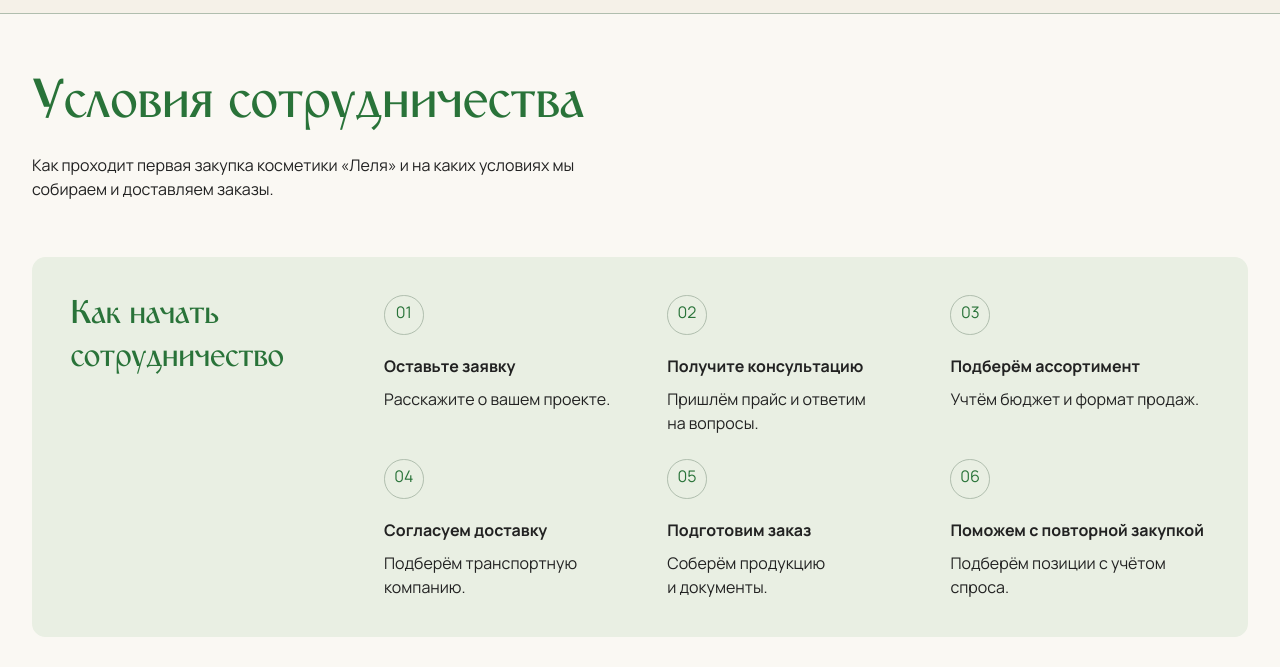
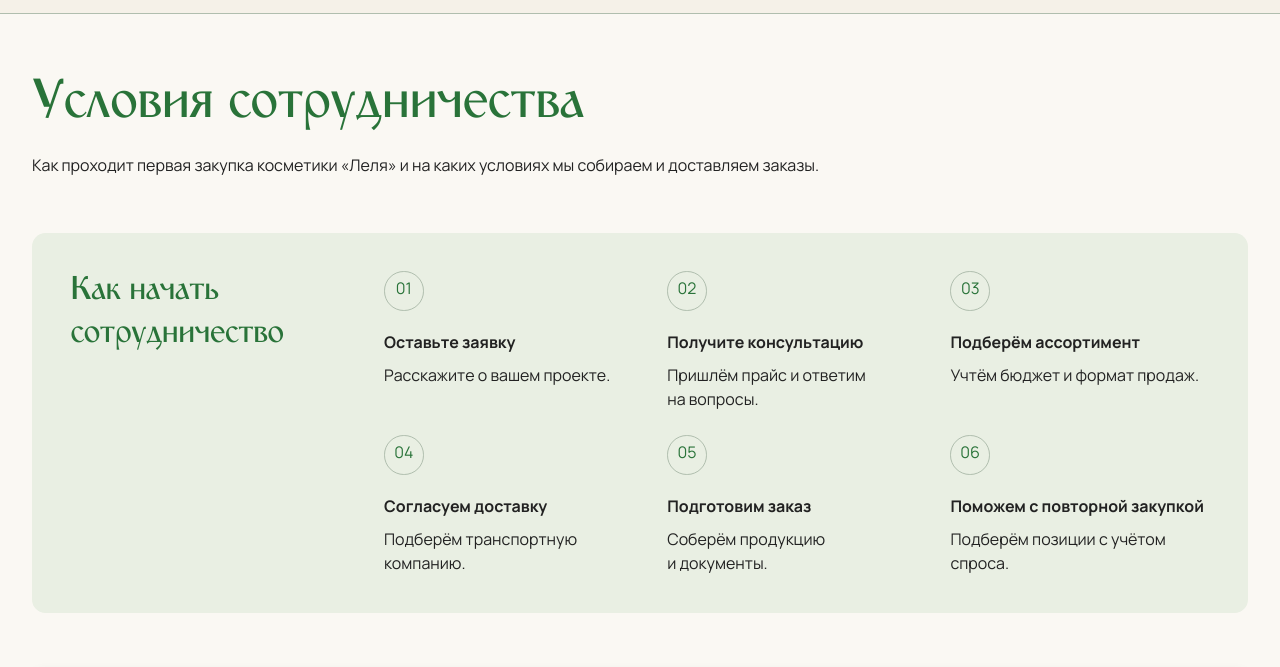
Before and after one commit to evg79/lelya-opt-demo, a plain HTML site: page terms.html in a window 1280 px wide. Shown: the part 67-734 px from the top of the page. Drawn offline with Linux system fonts and the light colour scheme.

Commit message:
Fit terms introduction on one desktop line

```diff
--- a/styles.css
+++ b/styles.css
@@ -200,9 +200,9 @@ h3 { font-size: 1.2rem; line-height: 1.25; }
 .timeline article { padding: 1rem 0; border-top: 1px solid var(--line); }
 .timeline p { margin-bottom: 0; }
 .terms-page { display: grid; gap: var(--section-gap); }
-.terms-intro { display: grid; gap: .75rem; max-width: 52rem; }
+.terms-intro { display: grid; gap: .75rem; }
 .terms-title { margin: 0; font-size: clamp(2.35rem, 5vw, 4.5rem); }
-.terms-intro p { max-width: 34rem; margin: 0; }
+.terms-intro p { margin: 0; }
 .terms-steps {
   display: grid;
   grid-template-columns: minmax(11rem, 1fr) minmax(0, 3fr);
--- a/terms.html
+++ b/terms.html
@@ -7,7 +7,7 @@
 <title>Условия сотрудничества&nbsp;— Леля оптом</title>
 <link rel="icon" href="assets/icon.png">
 <link rel="stylesheet" href="https://fonts.googleapis.com/css2?family=Manrope:wght@400;500;600;700;800&amp;display=swap">
-<link rel="stylesheet" href="styles.css?v=terms-layout">
+<link rel="stylesheet" href="styles.css?v=terms-intro">
 </head>
 <body>
 <a class="skip" href="#delivery">К&nbsp;содержанию</a>
```
